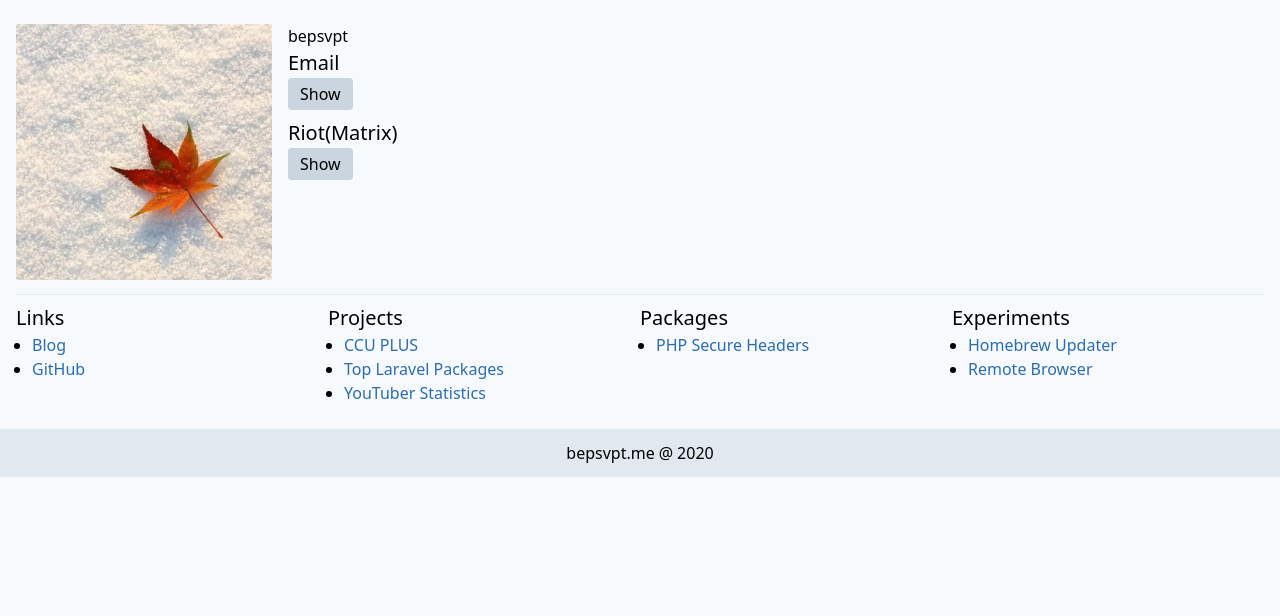
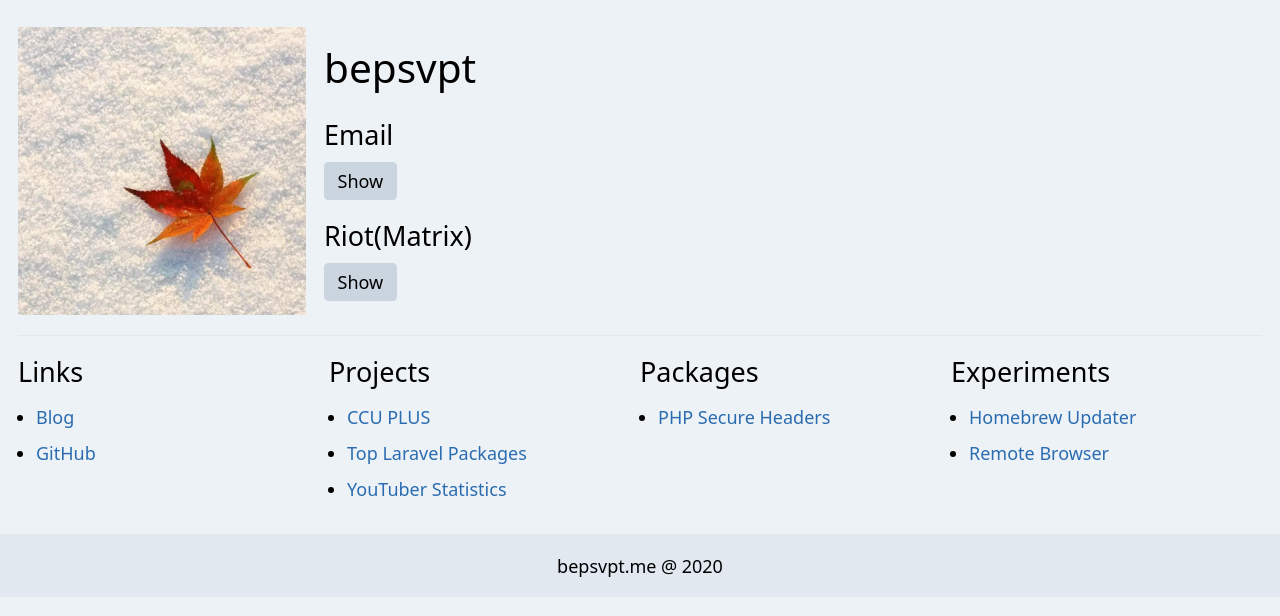
Before and after one commit to bepsvpt-me/bepsvpt.me, a Nuxt app: page / in a window 1280 px wide. Shown: the top 616 px of the page. Built offline with nearby package versions, Linux system fonts and the light colour scheme.

Commit message:
update styles

```diff
--- a/assets/css/tailwind.css
+++ b/assets/css/tailwind.css
@@ -11,18 +11,25 @@ html, body, #__bepsvpt, #__layout {
 }
 
 html {
-  @apply text-base antialiased font-normal;
-  @apply bg-gray-100;
+  @apply text-lg leading-loose antialiased font-normal;
+  @apply bg-gray-200;
 }
 
 ul, ol {
   @apply pl-4;
 }
 
+h1 {
+  @apply text-4xl;
+}
+
 h2 {
-  @apply text-xl;
+  @apply text-2xl;
 }
 
 button {
-  @apply py-1 px-3 rounded;
+  @apply px-3 rounded;
+
+  padding-top: 0.05rem;
+  padding-bottom: 0.05rem;
 }
```
